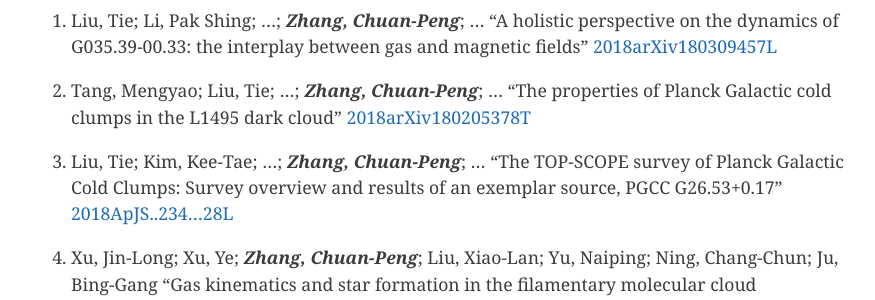
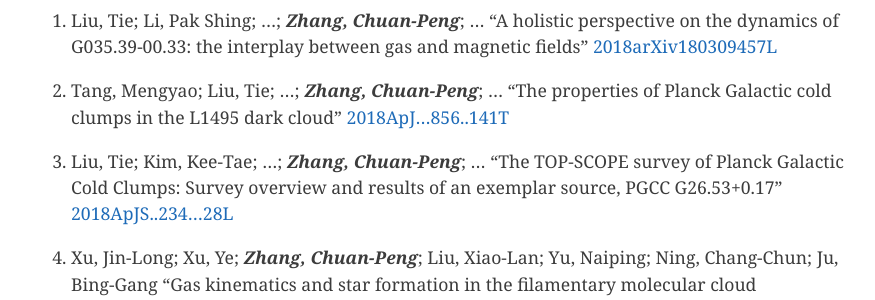
Before and after one commit to zcp521/zcp521.github.io, a Jekyll site: the page built from pub.md, in a window 1280 px wide and 900 px high, scrolled down 573 px. Shown: the part 155-455 px from the top of the window, without its empty margins (193-1068 px from the left). Built offline with Jekyll 4.4.1, drawn with Linux system fonts in a browser that asks for light colours.

Commit message:
Update pub.md

```diff
--- a/pub.md
+++ b/pub.md
@@ -21,7 +21,7 @@ tagline: "My publication list"
 
 23. Tang, Mengyao; Liu, Tie; ...; ***Zhang, Chuan-Peng***; ...
 	"The properties of Planck Galactic cold clumps in the L1495 dark cloud"
-	[2018arXiv180205378T](http://adsabs.harvard.edu/abs/2018arXiv180205378T)
+	[2018ApJ...856..141T](http://adsabs.harvard.edu/abs/2018ApJ...856..141T)
 
 22. Liu, Tie; Kim, Kee-Tae; ...; ***Zhang, Chuan-Peng***; ...
 	"The TOP-SCOPE survey of Planck Galactic Cold Clumps: Survey overview and results of an exemplar source, PGCC G26.53+0.17"
```
